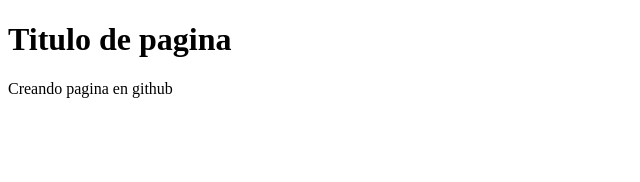
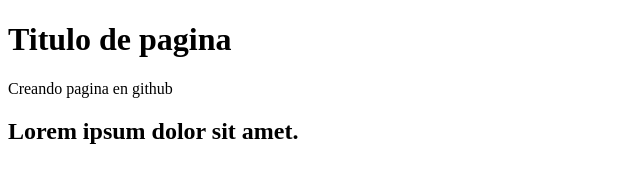
Before and after one commit to willyc0de/willycode, a plain HTML site: page index.html in a window 1280 px wide. Shown: the whole page, without its empty margins (0-640 px from the left). Drawn offline with Linux system fonts and the light colour scheme.

Commit message:
modificacion index

```diff
--- a/index.html
+++ b/index.html
@@ -9,5 +9,9 @@
 <body>
 	<h1>Titulo de pagina</h1>
 	<p>Creando pagina en github</p>
+
+<div>
+	<h2>Lorem ipsum dolor sit amet.</h2>
+</div>
 </body>
 </html>
```
